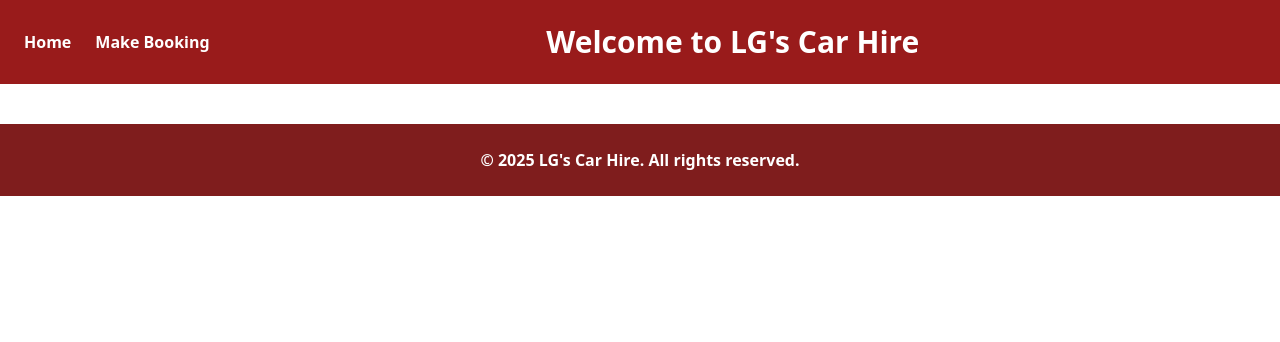
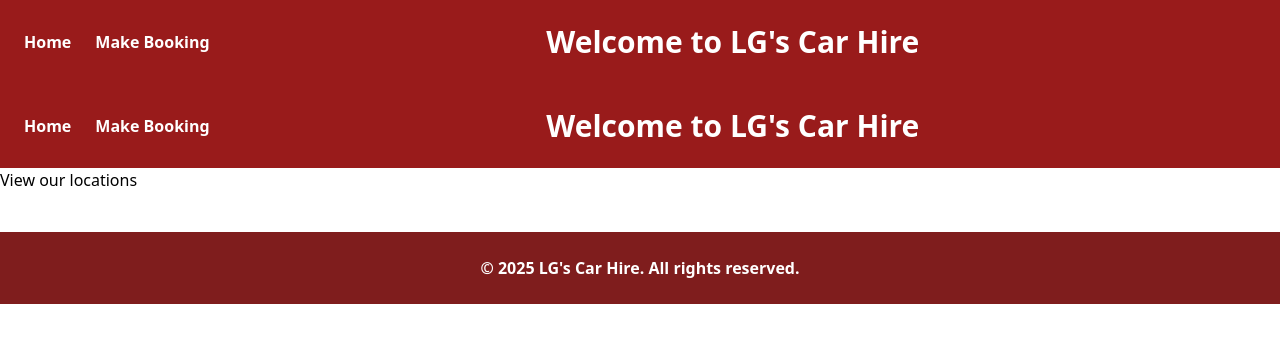
Before and after one commit to lisazumana03/lgs-car-hire-frontend, a React (Vite) app: page /locations in a window 1280 px wide. Shown: the top 342 px of the page. Built offline with nearby package versions, Linux system fonts and the light colour scheme.

Commit message:
file incoming

```diff
--- a/src/App.jsx
+++ b/src/App.jsx
@@ -4,6 +4,7 @@ import "./index.css";
 import Footer from "./pages/Common/Footer.jsx";
 import Header from "./pages/Common/Header.jsx";
 import BookingForm from "./pages/Reservation/Booking/BookingForm.jsx";
+import LocationList from "./pages/Reservation/Location/LocationList.jsx";
 
 function BookingHeader() {
     return (
@@ -13,17 +14,27 @@ function BookingHeader() {
     );
 }
 
+function LocationViewHeader() {
+    return (
+        <header className="bg-red-900 text-white p-6 flex justify-center items-center">
+            <h1 className="text-2xl font-bold">View Available Renting Locations</h1>
+        </header>
+    );
+}
+
 function AppContent() {
     const location = useLocation();
     const isBookingPage = location.pathname === "/make-booking";
+    const isLocationListPage = location.pathname === "/location-list";
     return (
         <>
             {isBookingPage ? <BookingHeader /> : <Header />}
+            {isLocationListPage ? <LocationViewHeader /> : <Header />}
             <main>
                 <Routes>
                     <Route path="/" element={<Home />} />
                     <Route path="/make-booking" element={<BookingForm />} />
-                    <Route path="/locations"/>
+                    <Route path="/locations" element={<LocationList />} />
                 </Routes>
             </main>
             <Footer />
--- a/src/Home.jsx
+++ b/src/Home.jsx
@@ -6,6 +6,9 @@ function Home(){
             <p>The number one spot where you can rent a car of your dreams.</p>
             <Link to="/make-booking" className="mt-6 px-6 py-2 bg-red-600 text-white rounded shadow hover:bg-red-700 transition">Make Booking</Link>
             <Link to="/locations" className="mt-6 px-6 py-2 bg-red-600 text-white rounded shadow hover:bg-red-700 transition"> View Locations </Link>
+            <Link to="/cars" className="mt-6 px-6 py-2 bg-red-600 text-white rounded shadow hover:bg-red-700 transition"> View Cars </Link>
+            <Link to="/queries" className="mt-6 px-6 py-2 bg-red-600 text-white rounded shadow hover:bg-red-700 transition"> Submit a Query </Link>
+            <Link to="/payments" className="mt-6 px-6 py-2 bg-red-600 text-white rounded shadow hover:bg-red-700 transition"> View Payment History </Link>
         </div>
     );
 }
--- a/src/pages/Reservation/Location/LocationList.jsx
+++ b/src/pages/Reservation/Location/LocationList.jsx
@@ -1,9 +1,8 @@
 function LocationList() {
   return (
-    <div>
-      <h2>Location List</h2>
-      {/* Render the list of locations here */}
-    </div>
+      <div>
+          <h2> View our locations </h2>
+      </div>
   );
 }
 
```
